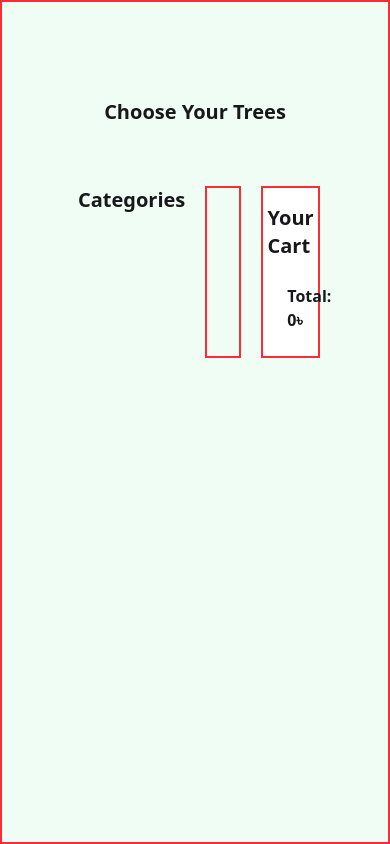
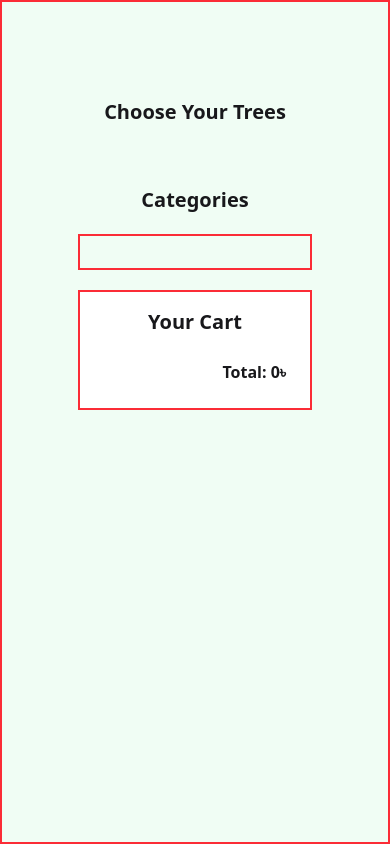
Before and after one commit to MdHasanullhoque/B12A06-Green-Earth, a plain HTML site: page index.html in a window 390 px wide. Shown: the part 878-1722 px from the top of the page. Drawn offline with nearby package versions, Linux system fonts and the light colour scheme; no server answers.

Commit message:
responsive done in end of card

```diff
--- a/index.html
+++ b/index.html
@@ -83,7 +83,7 @@
             items-center mt-20">Choose Your Trees</h2>
 
 
-            <div class="flex p-15 gap-5">
+            <div class="flex flex-col md:flex-row p-15 gap-5">
 
                 <!--left column -> All categories-->
 
@@ -102,7 +102,7 @@
                 </div>
 
                 <!-- right side cart column-->
-                <div class=" w-1/4 border-2 bg-white border-red-500 p-4 flex-col">
+                <div class="w-full md:w-1/4 border-2 bg-white border-red-500 p-4 flex-col">
 
                     <h1 class="text-xl font-semibold justify-center flex">Your Cart</h1>
                     <div class=" ">
--- a/js/script.js
+++ b/js/script.js
@@ -229,7 +229,7 @@ const updateCartDisplay = () => {
         li.className = "flex justify-between items-center my-2";
 
         li.innerHTML = `
-            <div class="flex flex-col bg-gray-200 p-3 gap-1 w-[200px] rounded-md">
+            <div class="flex flex-col bg-[#F0FDF4] p-3 gap-1 w-[200px] rounded-md">
             <span>${item.name} (x${item.quantity}) - ${item.price * item.quantity}৳</span></div>
             <button class="text-red-500" onclick="removeFromCart(${item.id})">❌</button>
         `;
```
